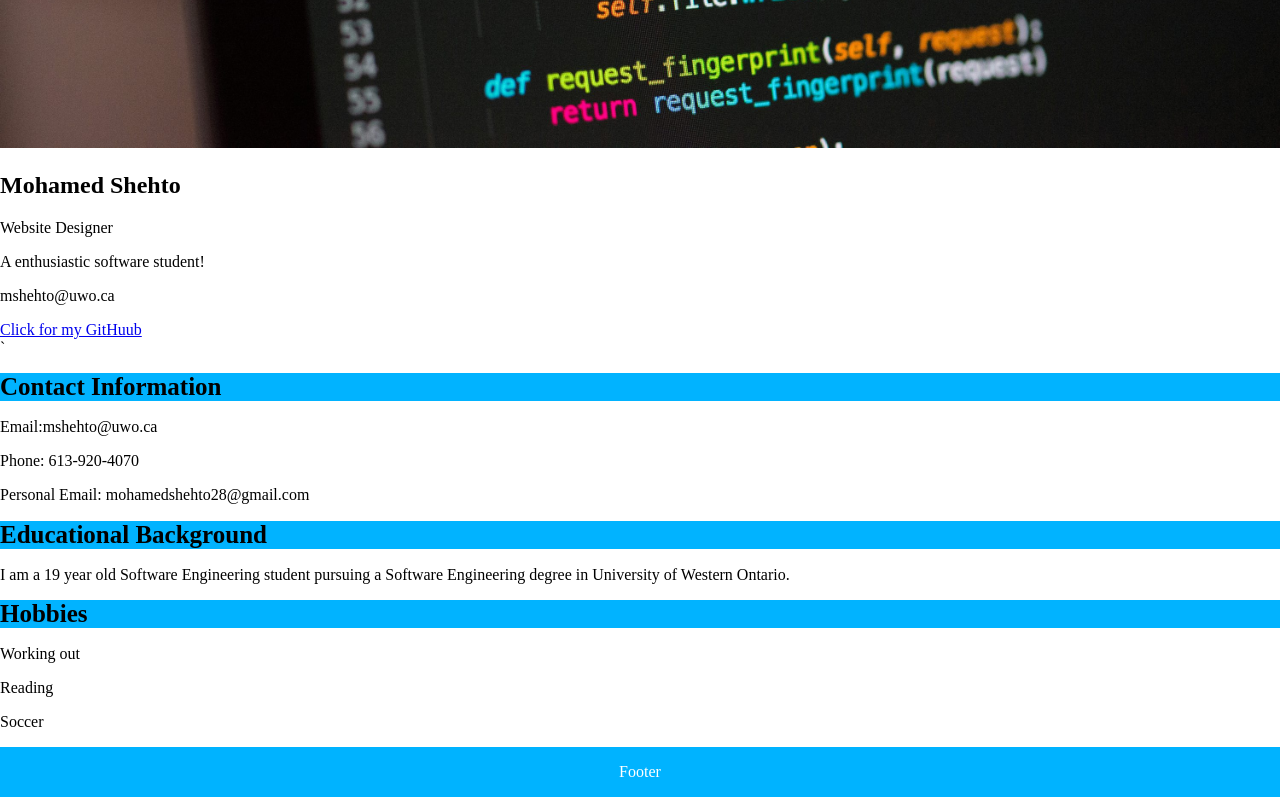
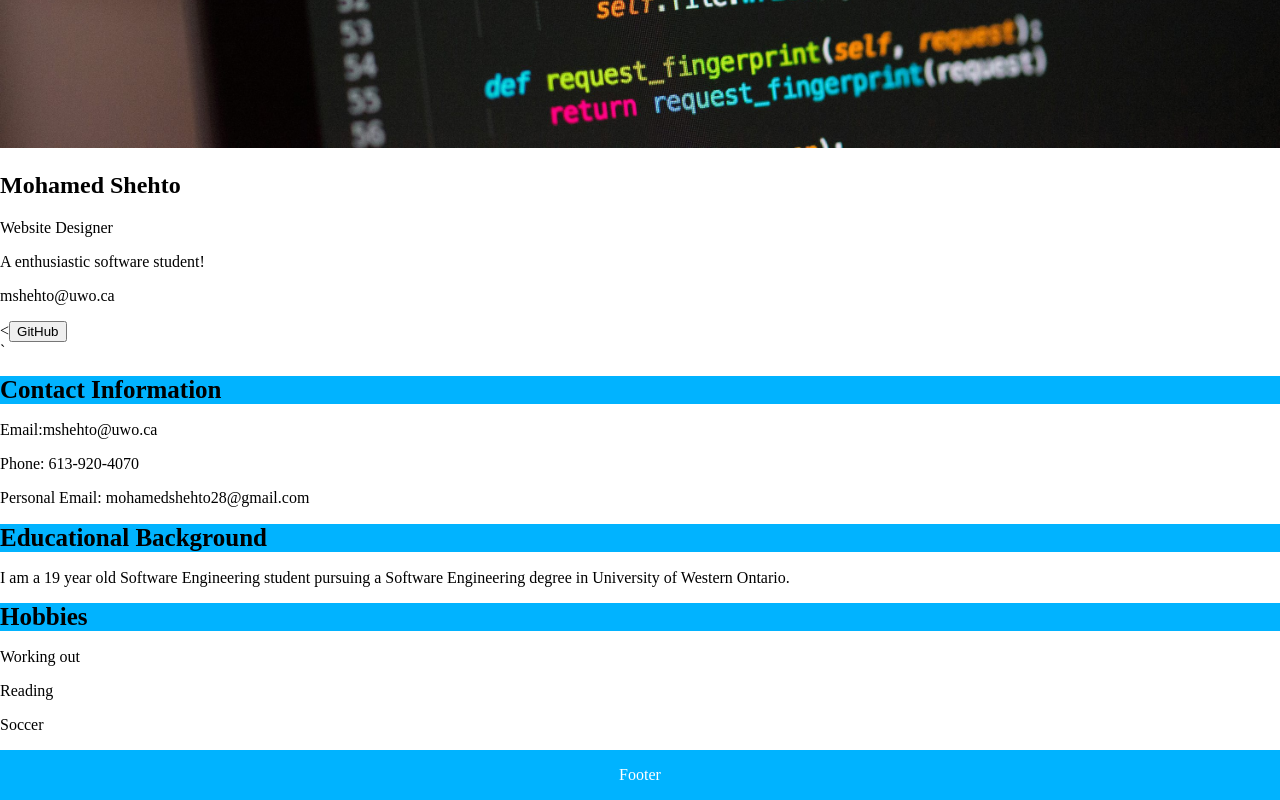
Before and after one commit to mshehto/Portfolio, a plain HTML site: page index.html in a window 1280 px wide. Shown: the part 1637-2437 px from the top of the page. Drawn offline with Linux system fonts and the light colour scheme; a script that the page names is missing.

Commit message:
Update index.html

```diff
--- a/index.html
+++ b/index.html
@@ -46,7 +46,7 @@
         <p class="title">   Website Designer</p>
         <p>    A enthusiastic software student!</p>
         <p>    mshehto@uwo.ca</p>
-        <a href="https://www.linkedin.com/in/kayla-sokullu-803757242/"> Click for my GitHuub </a>
+        <<a href="http://github.com/moshehto"><button>GitHub</button></a>
         </div>
     </div>`
 </div>
```
